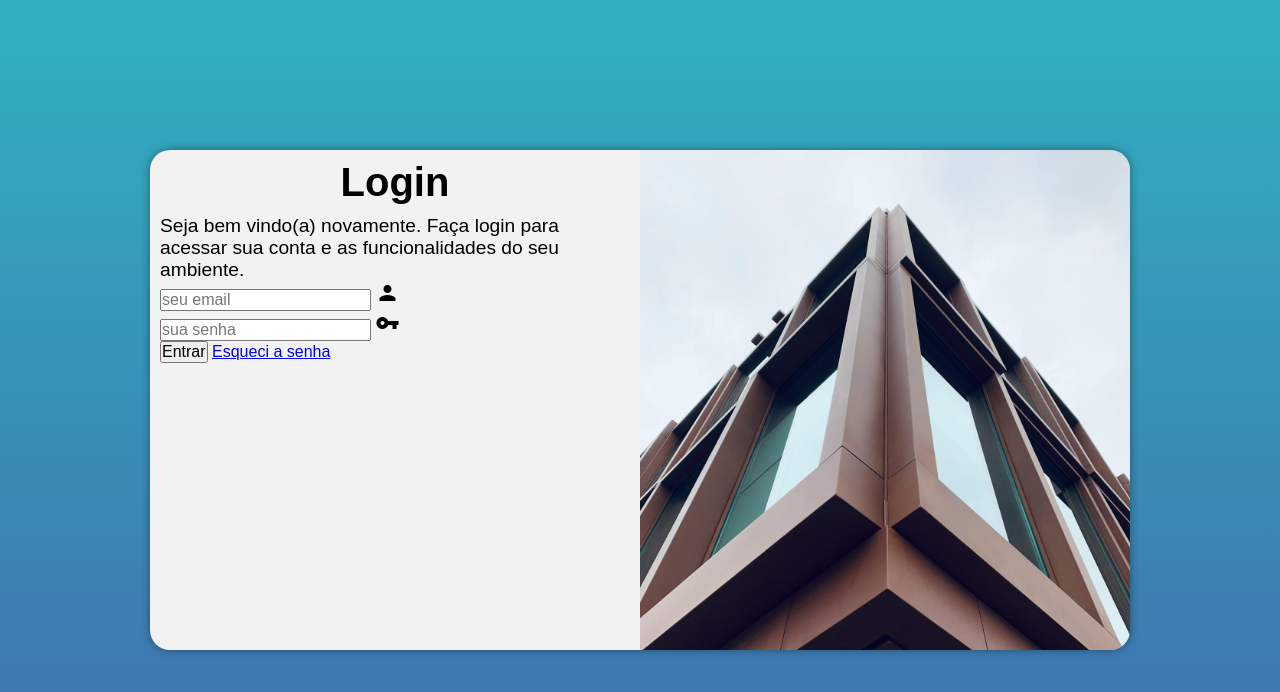
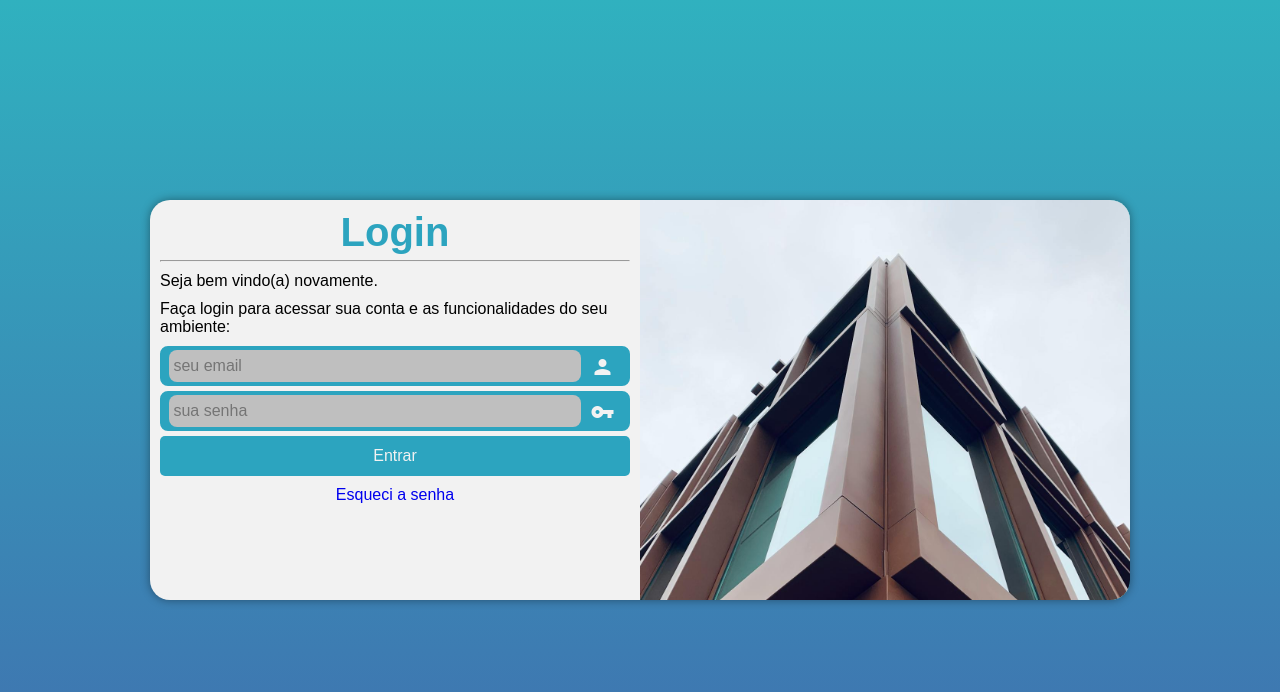
Before and after one commit to sergio-ramon/projeto-login, a plain HTML site: page index.html in a window 1280 px wide. Drawn offline with Linux system fonts and the light colour scheme.

Commit message:
Finalização

```diff
--- a/estilos/media-query.css
+++ b/estilos/media-query.css
@@ -6,7 +6,8 @@
     }
 
     section#login {
-        width: 90vw;
+        width: 80vw;
+        height: 300px;
     }
 
     section#login > div#img {
@@ -31,6 +32,7 @@
 
     section#login {
         width: 980px;
+        height: 400px;
     }
 
     section#login > div#img {
@@ -50,6 +52,6 @@
     }
 
     div#form > p {
-        font-size: 1.2em;
+        font-size: 1em;
     }
 }
--- a/estilos/style.css
+++ b/estilos/style.css
@@ -47,16 +47,16 @@ section#login {
     position: absolute;
     top: 50%;
     left: 50%;
-    transform: translate(-50%, -50%);
     overflow: hidden;
 
     background-color: var(--branco);
     box-shadow: 0px 0px 10px rgba(0, 0, 0, 0.4);
 
-    width: 250px;
+    width: 270px;
     height: 500px;
     border-radius: 20px;
 
+    transform: translate(-50%, -50%);
     transition: width 0.3s, height 0.3s;
     transition-timing-function: ease;
 }
@@ -76,11 +76,77 @@ section#login > div#form {
 
 div#form > h1 {
     text-align: center;
-    margin-bottom: 10px;
+    color: var(--azul-claro);
+    font-size: 2em;
 
-    font-size: 2em;
+    margin-bottom: 5px;
 }
 
 div#form > p {
     font-size: 0.8em;
+    margin: 10px 0;
 }
+
+div#form div.campo {
+    background-color: var(--azul-claro);
+    height: 40px;
+    border: 4px solid var(--azul-claro);
+    border-radius: 8px;
+
+    margin: 5px 0;
+    padding-left: 5px;
+}
+
+div.campo input {
+    background-color: var(--cinza);
+    font-size: 1em;
+    width: calc(100% - 45px);
+    height: 100%;
+    border: none;
+    border-radius: 8px;
+    transform: translateY(-8px);
+}
+
+div.campo input:focus-within {
+    background-color: var(--branco);
+}
+
+div.campo i {
+    color: var(--branco);
+    font-size: 1.5em;
+    width: 40px;
+    padding: 5px;
+}
+
+div#form input[type=submit] {
+    display: block;
+    background-color: var(--azul-claro);
+    color: var(--branco);
+    cursor: pointer;
+
+    border: none;
+    border-radius: 5px;
+
+    font-size: 1em;
+
+    width: 100%;
+    height: 40px;
+}
+
+div#form input[type=submit]:hover {
+    background-color: var(--azul-clarinho);
+}
+
+div#form a.botao {
+    display: block;
+    text-align: center;
+    text-decoration: none;
+    font-size: 1em;
+
+    margin-top: 10px;
+}
+
+div#form a.botao:hover {
+    color: rgb(39, 93, 255);
+    text-decoration: underline;
+}
--- a/index.html
+++ b/index.html
@@ -14,20 +14,22 @@
             <div id="img"></div>
             <div id="form">
                 <h1>Login</h1>
-                <p>Seja bem vindo(a) novamente. Faça login para acessar sua conta e as funcionalidades do seu ambiente.</p>
+                <hr>
+                <p>Seja bem vindo(a) novamente.</p>
+                <p>Faça login para acessar sua conta e as funcionalidades do seu ambiente:</p>
 
                 <form action="login.php" method="post" autocomplete="on">
                     <div class="campo">
-                        <input type="email" name="login" id="ilogin" placeholder="seu email" autocomplete="email" required maxlength="30">
+                        <input type="email" name="login" id="ilogin" placeholder=" seu email" autocomplete="email" required maxlength="30">
                         <label for="ilogin"><i class="material-icons">person</i></label>
                     </div>
-                    <div class="senha">
-                        <input type="password" name="senha" id="isenha" placeholder="sua senha" autocomplete="current-password" required minlength="8" maxlength="20">
+                    <div class="campo">
+                        <input type="password" name="senha" id="isenha" placeholder=" sua senha" autocomplete="current-password" required minlength="8" maxlength="20">
                         <label for="isenha"><i class="material-icons">vpn_key</i></label>
                     </div>
 
                     <input type="submit" value="Entrar">
-                    <a href="#">Esqueci a senha</a>
+                    <a href="#" class="botao">Esqueci a senha</a>
                 </form>
             </div>
         </section>
```
